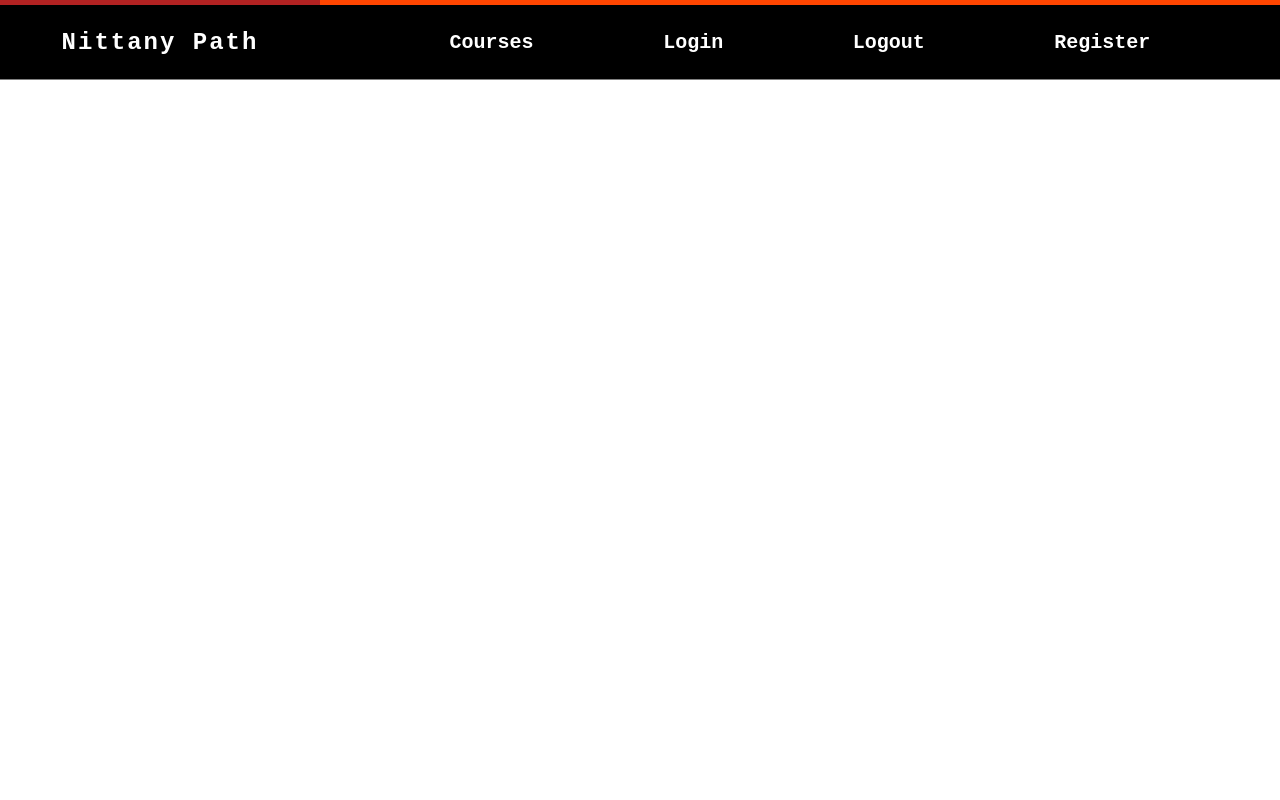
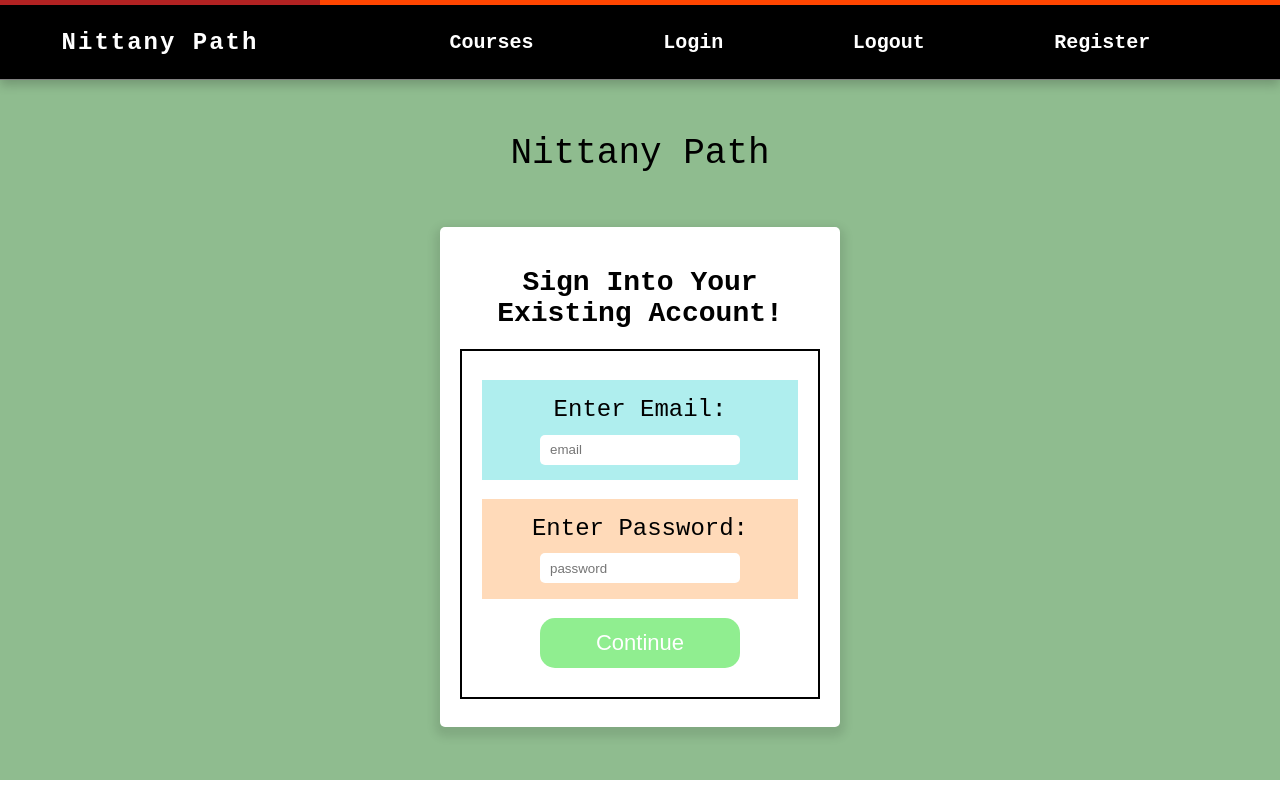
Before and after one commit to flaskur/nittany_path, a React (Create React App) app: page /login in a window 1280 px wide. Built offline with nearby package versions, Linux system fonts and the light colour scheme.

Commit message:
more styling and touching up login and home

```diff
--- a/src/App.js
+++ b/src/App.js
@@ -7,6 +7,7 @@ import Courses from './components/courses/Courses';
 import Forum from './components/forum/Forum';
 import Grades from './components/grades/Grades';
 import Home from './components/home/Home';
+import Login from './components/login/Login';
 import Navbar from './components/navbar/Navbar';
 import Profile from './components/profile/Profile';
 
@@ -17,6 +18,8 @@ const App = function() {
 
 			<Switch>
 				<Route path="/" exact component={Home} />
+
+				<Route path="/login" exact component={Login} />
 
 				<Route path="/profile" exact component={Profile} />
 
--- a/src/components/home/Home.js
+++ b/src/components/home/Home.js
@@ -18,9 +18,13 @@ const Home = function() {
 				</Link>
 			</div>
 
-			<div className="home__main" />
+			<div className="home__main">
+				<p>main</p>
+			</div>
 
-			<div className="home__footer" />
+			<div className="home__footer">
+				<p>footer</p>
+			</div>
 		</div>
 	);
 };
--- a/src/components/home/Home.scss
+++ b/src/components/home/Home.scss
@@ -3,22 +3,21 @@
 	flex-direction: column;
 
 	& .home__header {
-		background-color: black;
-		height: 350px;
+		height: 400px;
 		padding: 50px;
-		color: white;
+		color: black;
 
 		display: flex;
 		flex-direction: column;
-		justify-content: center;
+		justify-content: space-around;
 		align-items: center;
 
 		& .home__header--title {
 			font-size: 36px;
-			font-weight: 900;
+			font-weight: 700;
 			font-family: 'Lucida Sans', 'Lucida Sans Regular', 'Lucida Grande', 'Lucida Sans Unicode', Geneva, Verdana,
 				sans-serif;
-			margin-bottom: 20px;
+			margin-bottom: 40px;
 		}
 		& .home__header--text {
 			font-size: 20px;
@@ -26,15 +25,13 @@
 			margin-bottom: 20px;
 		}
 		& .home__header--link {
-			border: 1px solid black;
+			padding: 10px;
+			background-color: lightgreen;
+			border: none;
+			border-radius: 5px;
 			color: white;
-			background-color: #3ecf8e;
-			border-radius: 10px;
+			font-size: 22px;
 			text-decoration: none;
-
-			font-size: 20px;
-			width: 200px;
-			padding: 10px 0;
 
 			&:hover {
 				text-decoration: underline;
--- /dev/null
+++ b/src/components/login/Login.js
@@ -0,0 +1,62 @@
+import React from 'react';
+import './Login.scss';
+
+const Login = function() {
+	const [ emailInput, setEmailInput ] = React.useState('');
+	const [ passwordInput, setPasswordInput ] = React.useState('');
+
+	const handleFormSubmit = function(event) {
+		event.preventDefault();
+		console.log('form submits');
+		setEmailInput('');
+		setPasswordInput('');
+	};
+
+	const handleInputChange = function(event) {
+		let name = event.target.name;
+
+		if (name === 'email') setEmailInput(event.target.value);
+		if (name === 'password') setPasswordInput(event.target.value);
+	};
+
+	return (
+		<div className="login">
+			<p className="login__title">Nittany Path</p>
+
+			<div className="login__wrapper">
+				<p className="login__wrapper--title">Sign Into Your Existing Account!</p>
+
+				<form className="login__form" onSubmit={handleFormSubmit}>
+					<div className="login__email">
+						<label className="login__email--label">Enter Email: </label>
+						<input
+							className="login__input"
+							type="text"
+							name="email"
+							value={emailInput}
+							placeholder="email"
+							onChange={handleInputChange}
+						/>
+					</div>
+					<div className="login__password">
+						<label className="login__password--label">Enter Password: </label>
+						<input
+							className="login__input"
+							type="password"
+							name="password"
+							value={passwordInput}
+							placeholder="password"
+							onChange={handleInputChange}
+						/>
+					</div>
+
+					<button className="login__form--button" type="submit">
+						Continue
+					</button>
+				</form>
+			</div>
+		</div>
+	);
+};
+
+export default Login;
--- /dev/null
+++ b/src/components/login/Login.scss
@@ -0,0 +1,108 @@
+.login {
+	display: flex;
+	flex-direction: column;
+	justify-content: space-evenly;
+	align-items: center;
+
+	height: 700px;
+
+	& .login__title {
+		font-size: 36px;
+		font-weight: 400;
+		color: black;
+	}
+
+	& .login__wrapper {
+		height: 500px;
+		width: 400px;
+		padding: 20px;
+		background-color: white;
+		border-radius: 5px;
+		color: black;
+		box-shadow: 0px 5px 10px 5px rgba(0, 0, 0, 0.1);
+		font-size: 24px;
+
+		display: flex;
+		flex-direction: column;
+		align-items: center;
+
+		& .login__wrapper--title {
+			font-size: 28px;
+			font-weight: 700;
+			margin-top: 20px;
+			margin-bottom: 20px;
+		}
+
+		& .login__form {
+			border: 2px solid black;
+			height: 350px;
+			width: 100%;
+			padding: 20px;
+			display: flex;
+			flex-direction: column;
+			justify-content: space-around;
+			align-items: center;
+
+			& .login__email {
+				background-color: paleturquoise;
+				height: 100px;
+				width: 100%;
+				padding: 10px;
+				display: flex;
+				flex-direction: column;
+				justify-content: space-around;
+				align-items: center;
+
+				& .login__email--label {
+					font-size: 24px;
+				}
+
+				& .login__input {
+					border: none;
+					height: 30px;
+					width: 200px;
+					padding: 10px;
+					border-radius: 5px;
+				}
+			}
+
+			& .login__password {
+				background-color: peachpuff;
+				height: 100px;
+				width: 100%;
+				padding: 10px;
+				display: flex;
+				flex-direction: column;
+				justify-content: space-around;
+				align-items: center;
+
+				& .login__password--label {
+					font-size: 24px;
+				}
+
+				& .login__input {
+					border: none;
+					height: 30px;
+					width: 200px;
+					padding: 10px;
+					border-radius: 5px;
+				}
+			}
+
+			& .login__form--button {
+				height: 50px;
+				width: 200px;
+				background-color: lightgreen;
+				border: none;
+				border-radius: 15px;
+				color: white;
+				font-size: 22px;
+
+				&:hover {
+					text-decoration: underline;
+					cursor: pointer;
+				}
+			}
+		}
+	}
+}
--- a/src/components/navbar/Navbar.scss
+++ b/src/components/navbar/Navbar.scss
@@ -4,6 +4,7 @@
 	color: white;
 	text-decoration: none;
 	border-bottom: 1px solid gray;
+	box-shadow: 0 5px 10px 0 rgba(0, 0, 0, 0.2);
 
 	display: flex;
 	justify-content: space-between;
```
